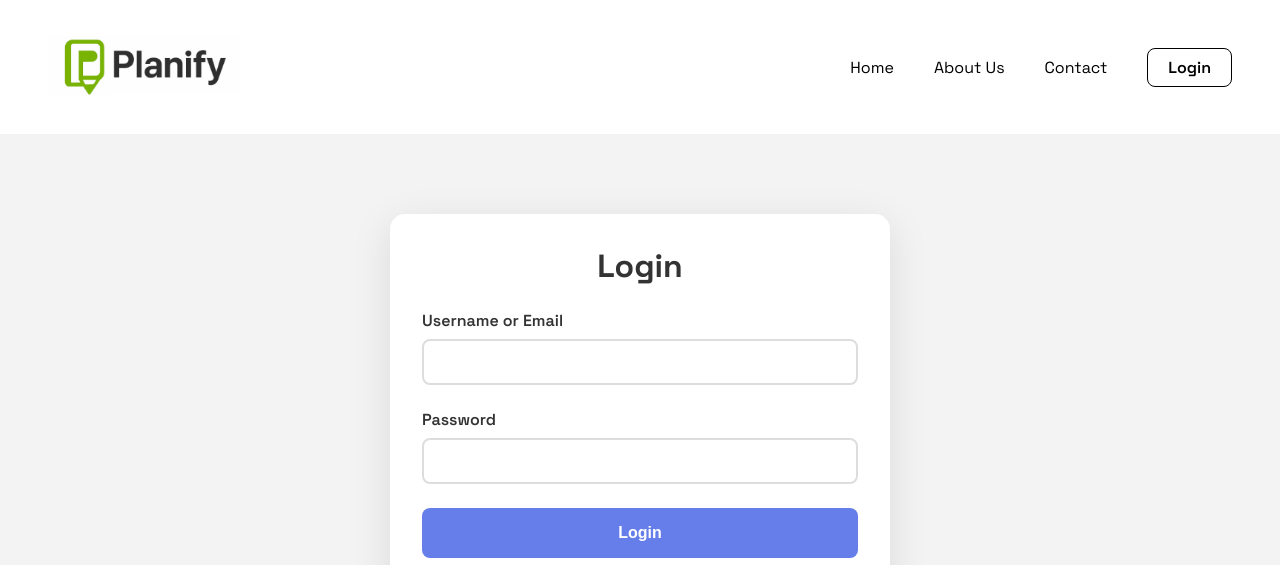
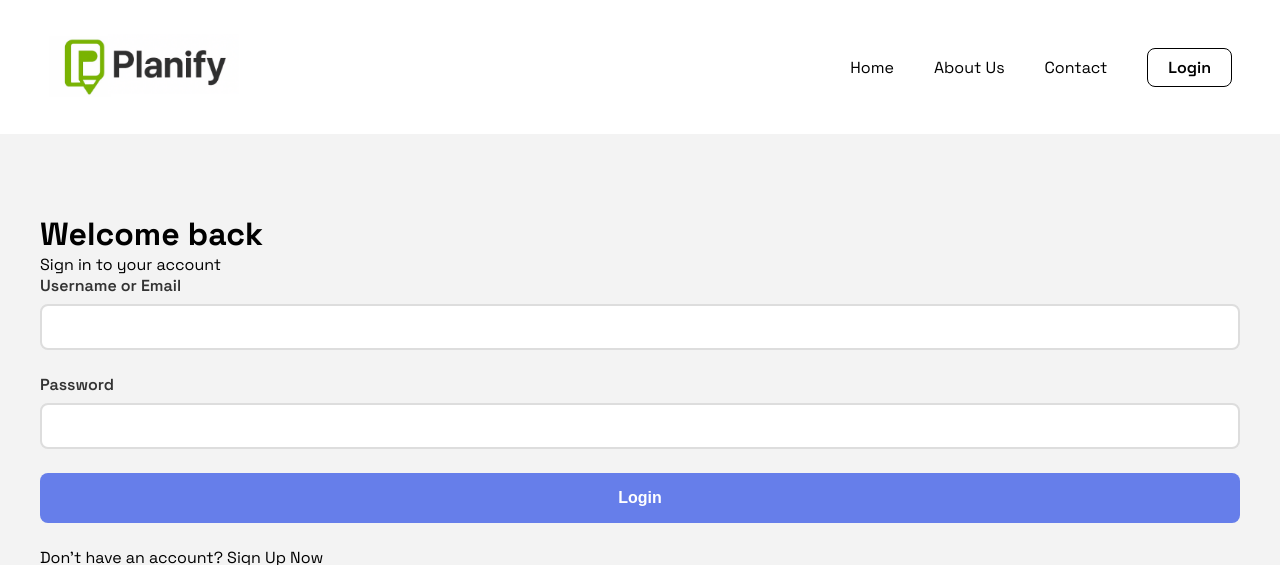
Before and after one commit to nemzki/Python-Planify-LessonPlanner, a Flask app: page /login in a window 1280 px wide. Shown: the top 565 px of the page. Run offline with Flask 3, Linux system fonts and the light colour scheme; some libraries are stand-ins or nearby versions.

Commit message:
modifies login.html

```diff
--- a/templates/login.html
+++ b/templates/login.html
@@ -2,10 +2,10 @@
 {% block title %}Login{% endblock %}
 
 {% block content %}
-<div class="form-container">
-
-    <h1>Login</h1>
-
+<div class="login-wrapper">
+  <div class="login-form-container">
+    <h1>Welcome back</h1>
+    <p>Sign in to your account</p>
     <form method="POST">
       {{ form.hidden_tag() }}
 
@@ -26,9 +26,17 @@
       </div>
 
       <div class="form-group">
-            {{ form.submit(class="submit-btn") }}
+        {{ form.submit(class="submit-btn sign-in-btn") }}
+      </div>
+    </form>
+
+    <p class="signup-link">
+      Don’t have an account? <a href="{{ url_for('auth.register') }}">Sign Up Now</a>
+    </p>
   </div>
 
-    </form>
+  <div class="login-illustration">
+    <img src="{{ url_for('static', filename='images/home-illustrations.png') }}" alt="Login Illustration" />
+  </div>
 </div>
 {% endblock %}
```
Lines whose indentation alone changed are shown as unchanged.
